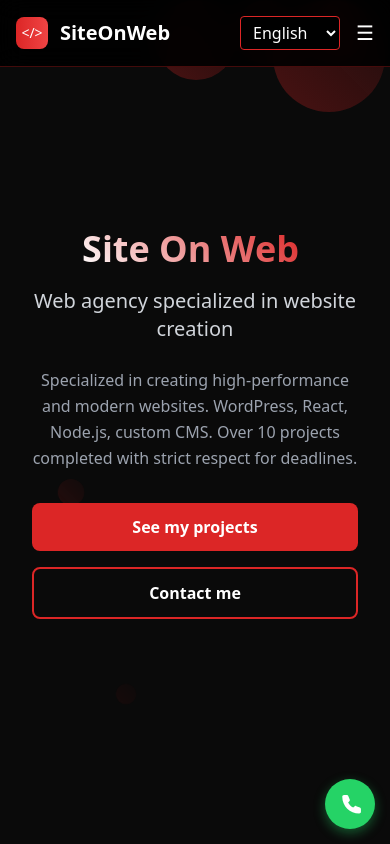
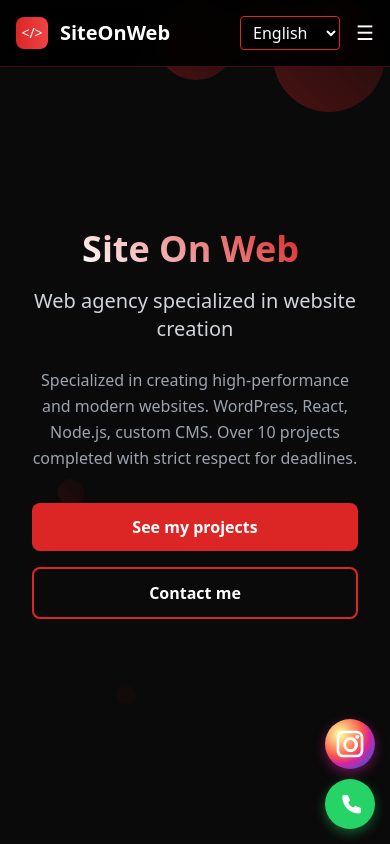
Before and after one commit to Niabag/PortFolio, a React (Vite) app: page / in a window 390 px wide. Shown: the top 844 px of the page. Built offline with nearby package versions, Linux system fonts and the light colour scheme.

Commit message:
Add floating Instagram button alongside WhatsApp

```diff
--- a/index.html
+++ b/index.html
@@ -53,6 +53,28 @@
     <title>SiteOnWeb - Création de sites web sur-mesure pour booster votre entreprise en ligne</title>
   </head>
   <body class="bg-dark-bg text-white">
+    <!-- Boutons sociaux flottants -->
+    <a
+      href="https://www.instagram.com/siteonweb/"
+      target="_blank"
+      class="instagram-float"
+      title="Suivez-moi sur Instagram"
+      aria-label="Suivez-moi sur Instagram"
+      rel="noopener noreferrer"
+    >
+      <svg
+        xmlns="http://www.w3.org/2000/svg"
+        viewBox="0 0 24 24"
+        class="w-8 h-8 text-white"
+        aria-hidden="true"
+        focusable="false"
+      >
+        <path
+          fill="currentColor"
+          d="M7 2C4.243 2 2 4.243 2 7v10c0 2.757 2.243 5 5 5h10c2.757 0 5-2.243 5-5V7c0-2.757-2.243-5-5-5H7zm0 2h10c1.654 0 3 1.346 3 3v10c0 1.654-1.346 3-3 3H7c-1.654 0-3-1.346-3-3V7c0-1.654 1.346-3 3-3zm10.5 1a1.5 1.5 0 0 0-1.06 2.56A1.5 1.5 0 1 0 17.5 5zm-5.5 2C9.467 7 7 9.467 7 12.5S9.467 18 12.5 18s5.5-2.467 5.5-5.5S15.533 7 12.5 7zm0 2c1.93 0 3.5 1.57 3.5 3.5S14.43 16 12.5 16 9 14.43 9 12.5 10.57 9 12.5 9z"
+        />
+      </svg>
+    </a>
     <!-- Bouton WhatsApp flottant -->
     <a
       href="https://wa.me/33648456937"
--- a/src/index.css
+++ b/src/index.css
@@ -71,7 +71,7 @@
   box-shadow: 0 15px 30px rgba(220,38,38,0.4);
 }
 
-/* WhatsApp floating button */
+/* Floating social buttons */
 .whatsapp-float {
   position: fixed;
   bottom: 20px;
@@ -93,11 +93,40 @@
   box-shadow: 0 6px 20px rgba(37, 211, 102, 0.6);
 }
 
+.instagram-float {
+  position: fixed;
+  bottom: 90px;
+  right: 20px;
+  z-index: 1200;
+  background: radial-gradient(circle at 30% 30%, #fdf497 0%, #fdf497 5%, #fd5949 45%, #d6249f 60%, #285aeb 90%);
+  border-radius: 50%;
+  width: 60px;
+  height: 60px;
+  display: flex;
+  align-items: center;
+  justify-content: center;
+  box-shadow: 0 4px 12px rgba(214, 36, 159, 0.45);
+  transition: all 0.3s ease;
+  animation: pulse 2s infinite;
+}
+
+.instagram-float:hover {
+  transform: scale(1.1);
+  box-shadow: 0 6px 20px rgba(214, 36, 159, 0.6);
+}
+
 @media (max-width: 640px) {
   .whatsapp-float {
     width: 50px;
     height: 50px;
     bottom: 15px;
+    right: 15px;
+  }
+
+  .instagram-float {
+    width: 50px;
+    height: 50px;
+    bottom: 75px;
     right: 15px;
   }
 }
```
Also changed, not shown: blog.html (+22 -0 lines), faq.html (+22 -0 lines).
